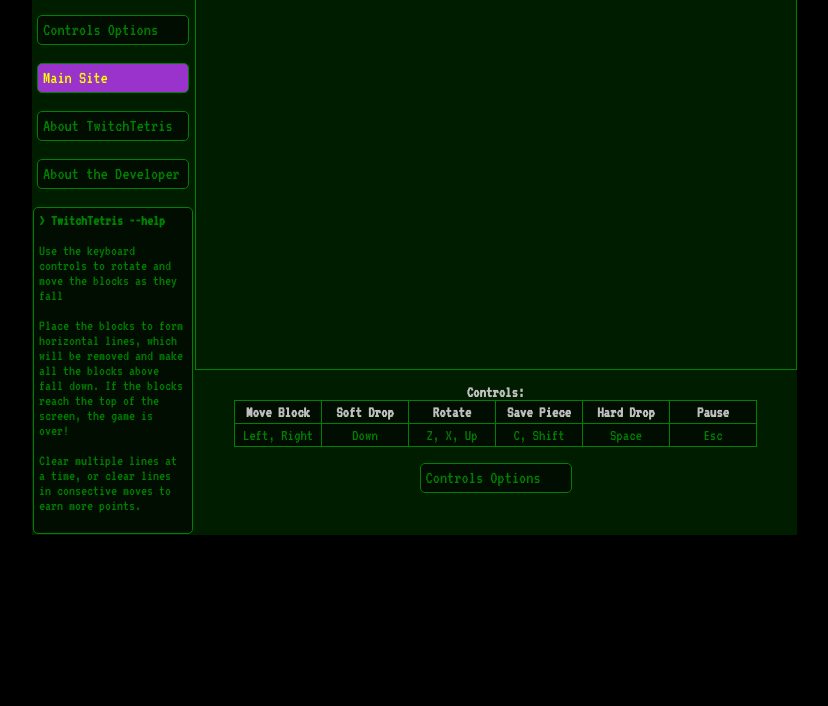
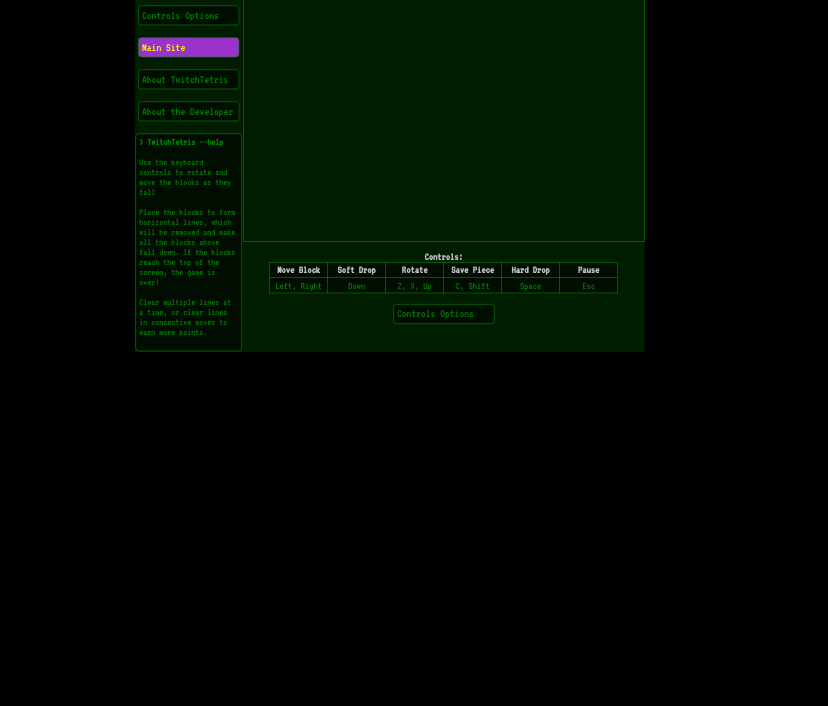
Before and after one commit to unblockeddatabase/twitchtetris, a plain HTML site: page index.html in a window 1280 px wide. Shown: the part 134-840 px from the top of the page, without its empty margins (300-1128 px from the left). Before the commit the page ends 800 px from the top, so only its background shows below. Drawn offline with Linux system fonts and the light colour scheme.

Commit message:
Update index.html

```diff
--- a/index.html
+++ b/index.html
@@ -35,7 +35,16 @@
 			width: 100%;
 		}
 	</style>
-
+	<!-- Zoomscript start -->
+    <script type="text/javascript" charset="utf-8" src="jquery-1.11.0.min.js"></script>
+    <script type="text/javascript" charset="utf-8" src="zoomscript.js"></script>
+	<script type="text/javascript">
+		// Initialer Aufruf nach dem Laden der Seite
+		window.onready = function () {
+			zoomInitialisieren(1920,1080);
+		};
+	</script>
+	<!-- Zoomscript zuende -->
 
 </head>
 <body>
```
